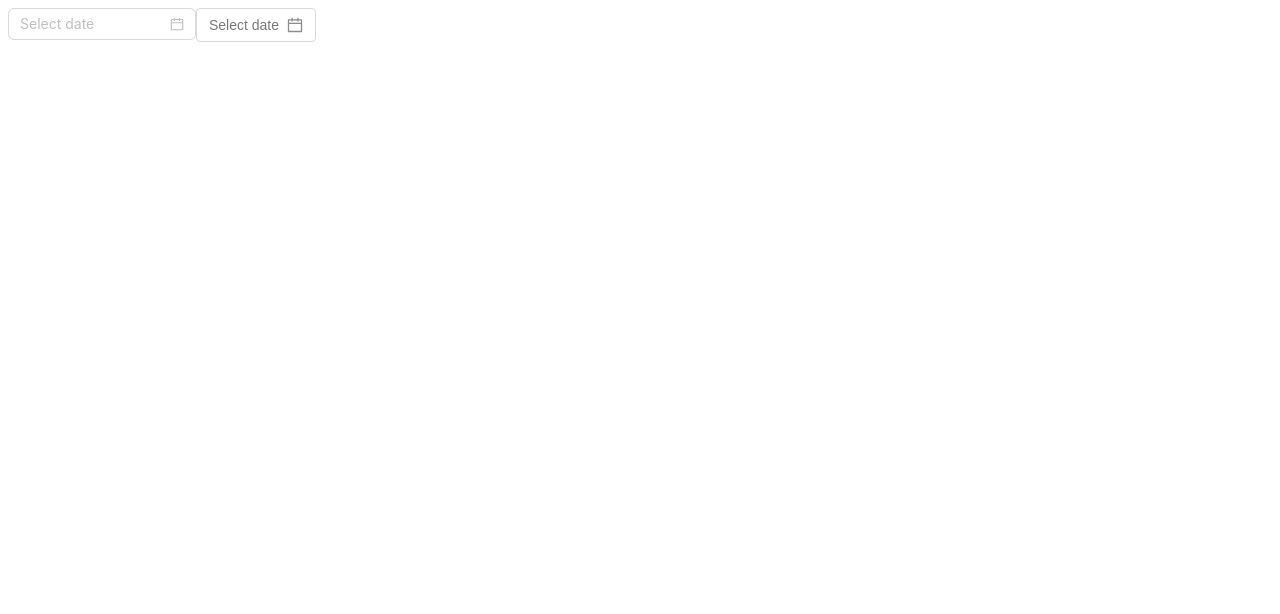
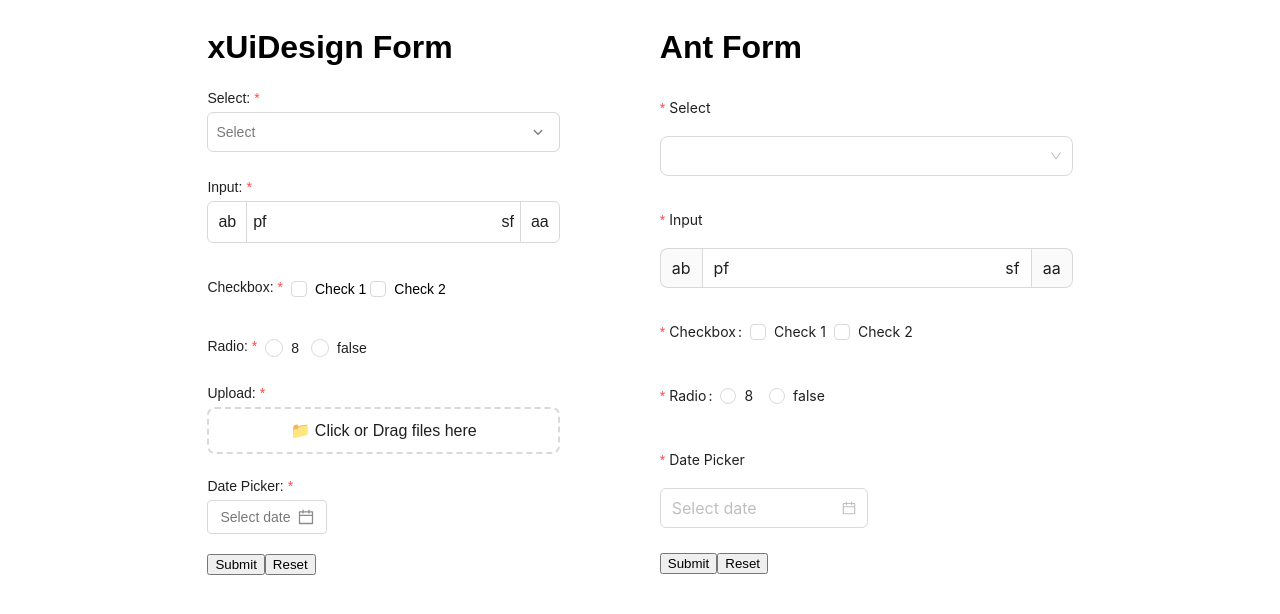
Before and after one commit to gabboyajyan/xUIDesign, a Next.js app: page / in a window 1280 px wide. Shown: the top 614 px of the page. Built offline with nearby package versions, Linux system fonts and the light colour scheme.

Commit message:
Fixed select tag container.

```diff
--- a/src/app/page.tsx
+++ b/src/app/page.tsx
@@ -1,195 +1,197 @@
 "use client"
 
 import {
-    // Form as AntForm,
-    // Input as AntInput,
-    // Select as AntSelect,
-    // Checkbox as AntCheckbox,
-    // Radio as AntRadio,
+    Form as AntForm,
+    Input as AntInput,
+    Select as AntSelect,
+    Checkbox as AntCheckbox,
+    Radio as AntRadio,
     DatePicker as AntDatePicker
 } from "antd";
 
-// import { Form } from "@/xUiDesign/components/Form"
-// import { Input } from "@/xUiDesign/components/Input"
-// import { Radio } from "@/xUiDesign/components/Radio"
-// import { Select } from "@/xUiDesign/components/Select"
-// import { Checkbox } from "@/xUiDesign/components/Checkbox"
-// import { useForm } from "@/xUiDesign/hooks/useForm"
-// import Upload from "@/xUiDesign/components/Upload"
+import { Form } from "@/xUiDesign/components/Form"
+import { Input } from "@/xUiDesign/components/Input"
+import { Radio } from "@/xUiDesign/components/Radio"
+import { Select } from "@/xUiDesign/components/Select"
+import { Checkbox } from "@/xUiDesign/components/Checkbox"
+import { useForm } from "@/xUiDesign/hooks/useForm"
+import Upload from "@/xUiDesign/components/Upload"
 import DatePicker from "@/xUiDesign/components/DatePicker"
 
 export default function Home() {
-    // const form = useForm();
+    const form = useForm();
 
-    // const [antForm] = AntForm.useForm();
+    const [antForm] = AntForm.useForm();
+
+    return (
+        <div style={{
+            gap: 100,
+            margin: "0 auto",
+            display: 'flex',
+            // flexDirection: 'column-reverse',
+            justifyContent: 'center'
+        }}>
+            <div>
+                <h1>xUiDesign Form</h1>
+                <Form
+                    form={form}
+                    size="large"
+                    layout="vertical"
+                    onFinish={(e) => console.log(e)}
+                >
+                    <Form.Item
+                        name="select"
+                        label="Select"
+                        rules={[{ required: true }]}
+                    >
+                        <Select
+                            allowClear
+                            options={[
+                                { value: "1", label: "one" },
+                                { value: "2", label: "two" },
+                                { value: "3", label: "three" },
+                                { value: "4", label: "four" },
+                                { value: "5", label: "five" }
+                            ]} />
+                    </Form.Item>
+
+                    <Form.Item
+                        normalize={(value: string) => value.trim().replace(/\s{2,}/, ' ')}
+                        name="input"
+                        label="Input"
+                        rules={[{ required: true }]}
+                    >
+                        <Input
+                            allowClear
+                            suffix={<>sf</>}
+                            prefix={<>pf</>}
+                            addonAfter={<>aa</>}
+                            addonBefore={<>ab</>}
+                        />
+                    </Form.Item>
+
+                    <Form.Item
+                        name="checkbox"
+                        layout="horizontal"
+                        label="Checkbox"
+                        rules={[{ required: true }]}
+                    >
+                        <Checkbox name="Check1">Check 1</Checkbox>
+                        <Checkbox name="Check2">Check 2</Checkbox>
+                    </Form.Item>
+
+                    <Form.Item
+                        name="radio"
+                        layout="horizontal"
+                        label="Radio"
+                        rules={[{ required: true }]}
+                    >
+                        <Radio value="8" title="8">8</Radio>
+                        <Radio value="false" title="false">false</Radio>
+                    </Form.Item>
+
+                    <Form.Item
+                        name="upload"
+                        label="Upload"
+                        rules={[{ required: true }]}
+                    >
+                        <Upload />
+                    </Form.Item>
+
+                    <Form.Item
+                        name="datepicker"
+                        label="Date Picker"
+                        rules={[{ required: true }]}
+                    >
+                        <DatePicker onChange={() => { }} />
+                    </Form.Item>
+
+                    <button>Submit</button>
+                    <button type="button" onClick={() => form.resetFields()}>Reset</button>
+                </Form>
+            </div>
+
+            <div>
+                <h1>Ant Form</h1>
+                <AntForm
+                    form={antForm}
+                    size="large"
+                    layout="vertical"
+                    onFinish={(e) => console.log(e)}
+                >
+                    <AntForm.Item
+                        name="select"
+                        label="Select"
+                        rules={[{ required: true }]}
+                    >
+                        <AntSelect
+                            allowClear
+                            options={[
+                                { value: "1", label: "one" },
+                                { value: "2", label: "two" },
+                                { value: "3", label: "three" },
+                                { value: "4", label: "four" },
+                                { value: "5", label: "five" }
+                            ]} />
+                    </AntForm.Item>
+
+                    <AntForm.Item
+                        name="input"
+                        label="Input"
+                        rules={[{ required: true }]}
+                        normalize={(value: string) => value.trim().replace(/\s{2,}/, ' ')}
+                    >
+                        <AntInput
+                            allowClear
+                            suffix={<>sf</>}
+                            prefix={<>pf</>}
+                            addonAfter={<>aa</>}
+                            addonBefore={<>ab</>}
+                        />
+                    </AntForm.Item>
+
+                    <AntForm.Item
+                        name="checkbox"
+                        layout="horizontal"
+                        label="Checkbox"
+                        rules={[{ required: true }]}
+                    >
+                        <AntCheckbox name="Check1">Check 1</AntCheckbox>
+                        <AntCheckbox name="Check2">Check 2</AntCheckbox>
+                    </AntForm.Item>
+
+                    <AntForm.Item
+                        name="radio"
+                        layout="horizontal"
+                        label="Radio"
+                        rules={[{ required: true }]}
+                    >
+                        <AntRadio value="8" title="8">8</AntRadio>
+                        <AntRadio value="false" title="false">false</AntRadio>
+                    </AntForm.Item>
+
+                    <AntForm.Item
+                        name="datepicker"
+                        label="Date Picker"
+                        rules={[{ required: true }]}
+                    >
+                        <AntDatePicker value={new Date()} onChange={() => { }} />
+                    </AntForm.Item>
+
+                    <button>Submit</button>
+                    <button onClick={() => antForm.resetFields()}>Reset</button>
+                </AntForm>
+            </div>
+        </div>
+    )
 
     // return (
-    //     <div style={{
-    //         gap: 100,
-    //         margin: "0 auto",
-    //         display: 'flex',
-    //         // flexDirection: 'column-reverse',
-    //         justifyContent: 'center'
-    //     }}>
-    //         <div>
-    //             <h1>xUiDesign Form</h1>
-    //             <Form
-    //                 form={form}
-    //                 size="large"
-    //                 layout="vertical"
-    //                 onFinish={(e) => console.log(e)}
-    //             >
-    //                 <Form.Item
-    //                     name="select"
-    //                     label="Select"
-    //                     rules={[{ required: true }]}
-    //                 >
-    //                     <Select
-    //                         allowClear
-    //                         options={[
-    //                             { value: "1", label: "one" },
-    //                             { value: "2", label: "two" },
-    //                             { value: "3", label: "three" },
-    //                             { value: "4", label: "four" },
-    //                             { value: "5", label: "five" }
-    //                         ]} />
-    //                 </Form.Item>
+    //     <div style={{ display: 'flex' }}>
+    //         <div><AntDatePicker /></div>
+    //         <div><AntSelect showSearch placeholder="Select" options={[{ value: 1 }, { value: 2 }, { value: 3 }]} /></div>
 
-    //                 <Form.Item
-    //                     normalize={(value: string) => value.trim().replace(/\s{2,}/, ' ')}
-    //                     name="input"
-    //                     label="Input"
-    //                     rules={[{ required: true }]}
-    //                 >
-    //                     <Input
-    //                         allowClear
-    //                         suffix={<>sf</>}
-    //                         prefix={<>pf</>}
-    //                         addonAfter={<>aa</>}
-    //                         addonBefore={<>ab</>}
-    //                     />
-    //                 </Form.Item>
-
-    //                 <Form.Item
-    //                     name="checkbox"
-    //                     layout="horizontal"
-    //                     label="Checkbox"
-    //                     rules={[{ required: true }]}
-    //                 >
-    //                     <Checkbox name="Check1">Check 1</Checkbox>
-    //                     <Checkbox name="Check2">Check 2</Checkbox>
-    //                 </Form.Item>
-
-    //                 <Form.Item
-    //                     name="radio"
-    //                     layout="horizontal"
-    //                     label="Radio"
-    //                     rules={[{ required: true }]}
-    //                 >
-    //                     <Radio value="8" title="8">8</Radio>
-    //                     <Radio value="false" title="false">false</Radio>
-    //                 </Form.Item>
-
-    //                 <Form.Item
-    //                     name="upload"
-    //                     label="Upload"
-    //                     rules={[{ required: true }]}
-    //                 >
-    //                     <Upload />
-    //                 </Form.Item>
-
-    //                 <Form.Item
-    //                     name="datepicker"
-    //                     label="Date Picker"
-    //                     rules={[{ required: true }]}
-    //                 >
-    //                     <DatePicker onChange={() => { }} />
-    //                 </Form.Item>
-
-    //                 <button>Submit</button>
-    //                 <button type="button" onClick={() => form.resetFields()}>Reset</button>
-    //             </Form>
-    //         </div>
-
-    //         <div>
-    //             <h1>Ant Form</h1>
-    //             <AntForm
-    //                 form={antForm}
-    //                 size="large"
-    //                 layout="vertical"
-    //                 onFinish={(e) => console.log(e)}
-    //             >
-    //                 <AntForm.Item
-    //                     name="select"
-    //                     label="Select"
-    //                     rules={[{ required: true }]}
-    //                 >
-    //                     <AntSelect
-    //                         allowClear
-    //                         options={[
-    //                             { value: "1", label: "one" },
-    //                             { value: "2", label: "two" },
-    //                             { value: "3", label: "three" },
-    //                             { value: "4", label: "four" },
-    //                             { value: "5", label: "five" }
-    //                         ]} />
-    //                 </AntForm.Item>
-
-    //                 <AntForm.Item
-    //                     name="input"
-    //                     label="Input"
-    //                     rules={[{ required: true }]}
-    //                     normalize={(value: string) => value.trim().replace(/\s{2,}/, ' ')}
-    //                 >
-    //                     <AntInput
-    //                         allowClear
-    //                         suffix={<>sf</>}
-    //                         prefix={<>pf</>}
-    //                         addonAfter={<>aa</>}
-    //                         addonBefore={<>ab</>}
-    //                     />
-    //                 </AntForm.Item>
-
-    //                 <AntForm.Item
-    //                     name="checkbox"
-    //                     layout="horizontal"
-    //                     label="Checkbox"
-    //                     rules={[{ required: true }]}
-    //                 >
-    //                     <AntCheckbox name="Check1">Check 1</AntCheckbox>
-    //                     <AntCheckbox name="Check2">Check 2</AntCheckbox>
-    //                 </AntForm.Item>
-
-    //                 <AntForm.Item
-    //                     name="radio"
-    //                     layout="horizontal"
-    //                     label="Radio"
-    //                     rules={[{ required: true }]}
-    //                 >
-    //                     <AntRadio value="8" title="8">8</AntRadio>
-    //                     <AntRadio value="false" title="false">false</AntRadio>
-    //                 </AntForm.Item>
-
-    //                 <AntForm.Item
-    //                     name="datepicker"
-    //                     label="Date Picker"
-    //                     rules={[{ required: true }]}
-    //                 >
-    //                     <AntDatePicker value={new Date()} onChange={() => { }} />
-    //                 </AntForm.Item>
-
-    //                 <button>Submit</button>
-    //                 <button onClick={() => antForm.resetFields()}>Reset</button>
-    //             </AntForm>
-    //         </div>
+    //         <div><DatePicker /></div>
+    //         <div><Select showSearch placeholder="Select" options={[{ value: 1 }, { value: 2 }, { value: 3 }]} /></div>
     //     </div>
     // )
-
-    return (
-        <div style={{ display: 'flex' }}>
-            <div><AntDatePicker /></div>
-
-            <div><DatePicker /></div>
-        </div>
-    )
 }
--- a/src/xUiDesign/components/Empty/style.css
+++ b/src/xUiDesign/components/Empty/style.css
@@ -1,7 +1,7 @@
 .xUi-empty {
     gap: 4px;
     display: grid;
-    padding: 14px 0px;
+    padding: 14px;
     align-items: center;
     justify-content: center;
 }
@@ -9,4 +9,5 @@
 .xUi-empty-description {
     text-align: center;
     color: var(--xui-text-color);
+    font-size: var(--xui-font-size-md);
 }
--- a/src/xUiDesign/components/Select/Tag/style.css
+++ b/src/xUiDesign/components/Select/Tag/style.css
@@ -5,8 +5,6 @@
     flex-wrap: wrap;
     line-height: 12px;
     position: relative;
-    height: -webkit-fill-available;
-    max-width: calc(100% - 26px);
 }
 
 .xUi-select .xUi-select-tag {
@@ -57,7 +55,6 @@
 
 .xUi-select .xUi-select-tag:has([class="xUi-select-tag-input"]) {
     padding: 0;
-    width: 100%;
     border: none;
     outline: none;
     color: var(--xui-text-color);
@@ -67,10 +64,10 @@
 
 .xUi-select .xUi-select-tag:has([class="xUi-select-tag-input"]) input {
     padding: 0;
-    width: 100%;
     border: none;
     height: -webkit-fill-available;
     background-color: transparent;
+    font-size: var(--xui-font-size-md);
 }
 
 .xUi-select .xUi-select-tag-input:focus {
--- a/src/xUiDesign/components/Select/index.tsx
+++ b/src/xUiDesign/components/Select/index.tsx
@@ -32,9 +32,7 @@ import { Tag } from './Tag';
 import './style.css';
 
 const LIST_HEIGHT = 200;
-const PADDING_OPTIONS = 8;
 const PADDING_PLACEMENT = 18;
-const SELECT_INPUT_START_WIDTH = 15;
 
 const SelectComponent = forwardRef<HTMLDivElement, SelectProps>((
   {
@@ -99,6 +97,7 @@ const SelectComponent = forwardRef<HTMLDivElement, SelectProps>((
 
   const [isHover, setIsHover] = useState(false);
   const selectRef = useRef<HTMLDivElement>(null);
+  const [searchInputWidth, setSearchInputWidth] = useState<number>(0);
   const [isOpen, setIsOpen] = useState(defaultOpen || open);
   const [searchQuery, setSearchQuery] = useState(searchValue || '');
   const [dropdownPosition, setDropdownPosition] = useState<CSSProperties>({});
@@ -113,6 +112,8 @@ const SelectComponent = forwardRef<HTMLDivElement, SelectProps>((
     // eslint-disable-next-line @typescript-eslint/ban-ts-comment
     // @ts-expect-error
     scrollTo: (...args) =>
+      // eslint-disable-next-line @typescript-eslint/ban-ts-comment
+      // @ts-expect-error
       (selectRef.current as HTMLDivElement)?.scrollTo(...args),
     nativeElement: selectRef.current
   }));
@@ -129,10 +130,10 @@ const SelectComponent = forwardRef<HTMLDivElement, SelectProps>((
 
     setSearchQuery('');
 
-    const input = selectRef.current?.querySelector('input');
+    const inputContainer = (selectRef.current?.querySelector("[content-editable='plaintext-only']")) as HTMLDivElement;
 
-    if (input) {
-      input.value = '';
+    if (inputContainer) {
+      inputContainer.innerText = '';
     }
   }, [autoClearSearchValue]);
 
@@ -191,6 +192,7 @@ const SelectComponent = forwardRef<HTMLDivElement, SelectProps>((
 
     if (!isOpen) {
       setIsOpen(!isOpen || open);
+      handleClearInputValue();
     }
   };
 
@@ -280,9 +282,26 @@ const SelectComponent = forwardRef<HTMLDivElement, SelectProps>((
     setSelected(updatedSelected);
   };
 
-  const handleOnKeyDown = (e: KeyboardEvent<HTMLInputElement>) => {
+  const handleOnKeyDown = (e: KeyboardEvent<HTMLInputElement> & { target: { value: string, innerText: string } }) => {
+    const timeout = setTimeout(() => {
+      e.target.value = e.target.innerText.trim().replace('\n', '');
+
+      setSearchQuery(e.target.value);
+      onSearch?.(e.target.value);
+
       if (e.key === 'Enter' && searchQuery.trim() !== '') {
+        if (!asTag) {
+          e.stopPropagation();
+          e.preventDefault();
+
+          clearTimeout(timeout);
+
+          return
+        }
+
         handleEnterAddNewTag();
+
+        e.target.innerText = ''
       }
 
       if (
@@ -298,6 +317,10 @@ const SelectComponent = forwardRef<HTMLDivElement, SelectProps>((
         onChange?.(updatedSelected);
         setSelected(updatedSelected);
       }
+
+      clearTimeout(timeout)
+    });
+
   };
 
   const ArrowContainer = useMemo(() => {
@@ -346,6 +369,14 @@ const SelectComponent = forwardRef<HTMLDivElement, SelectProps>((
   const handleTriggerClick = () => {
     if (!disabled) {
       setIsOpen(!isOpen);
+    }
+
+    const searchContent = document.getElementsByClassName(
+      `${prefixCls}-tag-container`
+    )?.[0] as HTMLDivElement;
+
+    if (searchContent) {
+      setSearchInputWidth(searchContent.clientWidth);
     }
 
     const timeout = setTimeout(() => {
@@ -450,9 +481,6 @@ const SelectComponent = forwardRef<HTMLDivElement, SelectProps>((
           style={{
             maxHeight: listHeight,
             overflowY: 'auto',
-            width: (selectRef.current?.clientWidth
-              ? selectRef.current?.clientWidth - PADDING_OPTIONS
-              : selectRef.current?.clientWidth || 'unset')
           }}
         >
           {asTag && !!searchQuery && (
@@ -501,7 +529,11 @@ const SelectComponent = forwardRef<HTMLDivElement, SelectProps>((
         className={`${prefixCls}-trigger`}
       >
         {showSearch ? (
-          <div style={style} className={`${prefixCls}-tag-container`}>
+          <div style={{
+            ...style,
+            ...(isOpen ? { maxWidth: `${searchInputWidth}px` } : {}),
+            minWidth: `${searchInputWidth}px`
+          }} className={`${prefixCls}-tag-container`}>
             {hasMode &&
               (selected as string[]).map((tag, index) =>
                 tagRender ? (
@@ -532,27 +564,25 @@ const SelectComponent = forwardRef<HTMLDivElement, SelectProps>((
               )}
 
             {isOpen ? (
+              <div className={`${prefixCls}-tag`}>
                 <div
-                className={`${prefixCls}-tag`}
+                  onClick={(e) => {
+                    if (disabled) {
+                      e.preventDefault();
+                      e.stopPropagation();
+
+                      return;
+                    }
+                  }}
+                  onKeyDown={handleOnKeyDown}
                   style={{
-                  minWidth: '30px',
-                  width: searchQuery.length
-                    ? `${searchQuery.length * SELECT_INPUT_START_WIDTH}px`
-                    : !selected.length
-                      ? '100%'
-                      : '10px'
+                    width: 'auto',
+                    display: 'ruby',
+                    textAlign: 'center',
                   }}
-              >
-                <input
-                  type="text"
-                  disabled={disabled}
-                  onChange={handleSearch}
-                  onKeyDown={handleOnKeyDown}
+                  contentEditable='plaintext-only'
                   id={`${prefixCls}-search-tag-input`}
                   className={`${prefixCls}-tag-input`}
-                  placeholder={
-                    (selected as string[]).length ? '' : placeholder
-                  }
                 />
               </div>
             ) : !hasMode ? (
```
Lines whose indentation alone changed are shown as unchanged.
